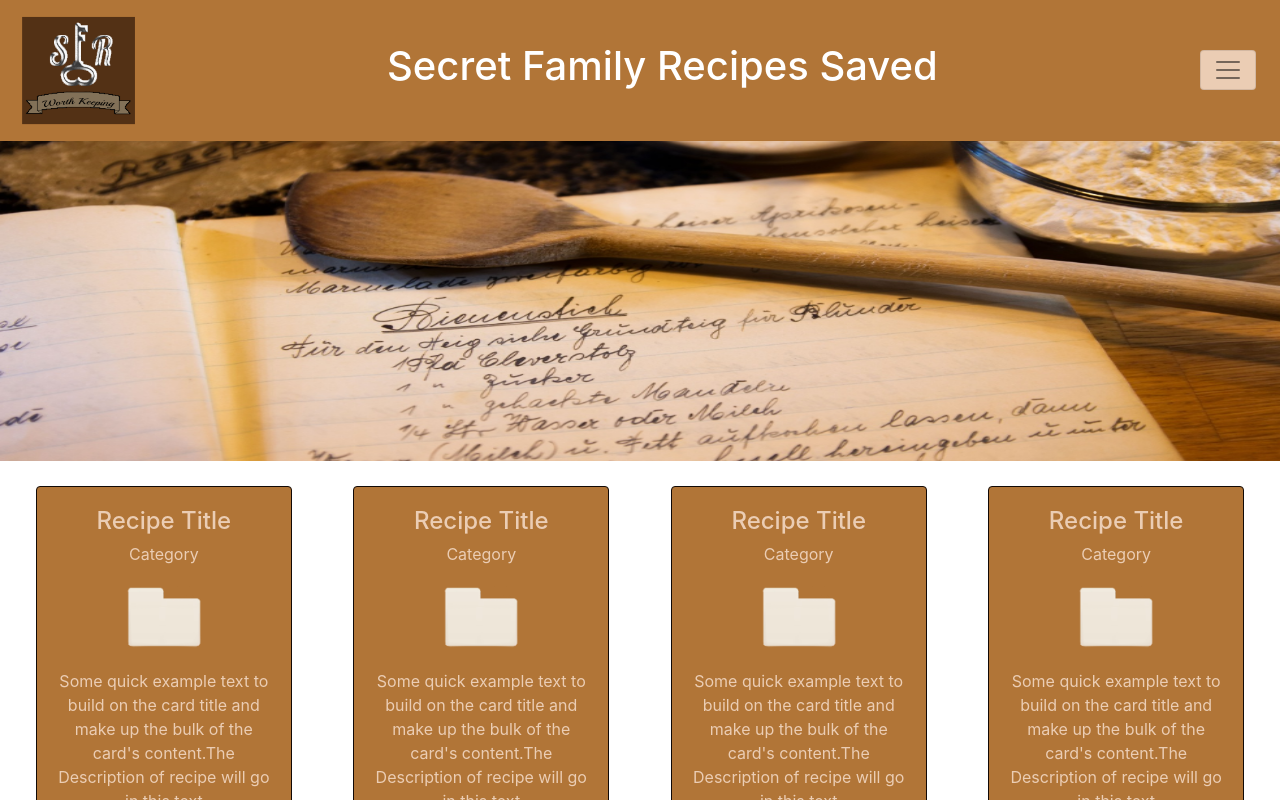
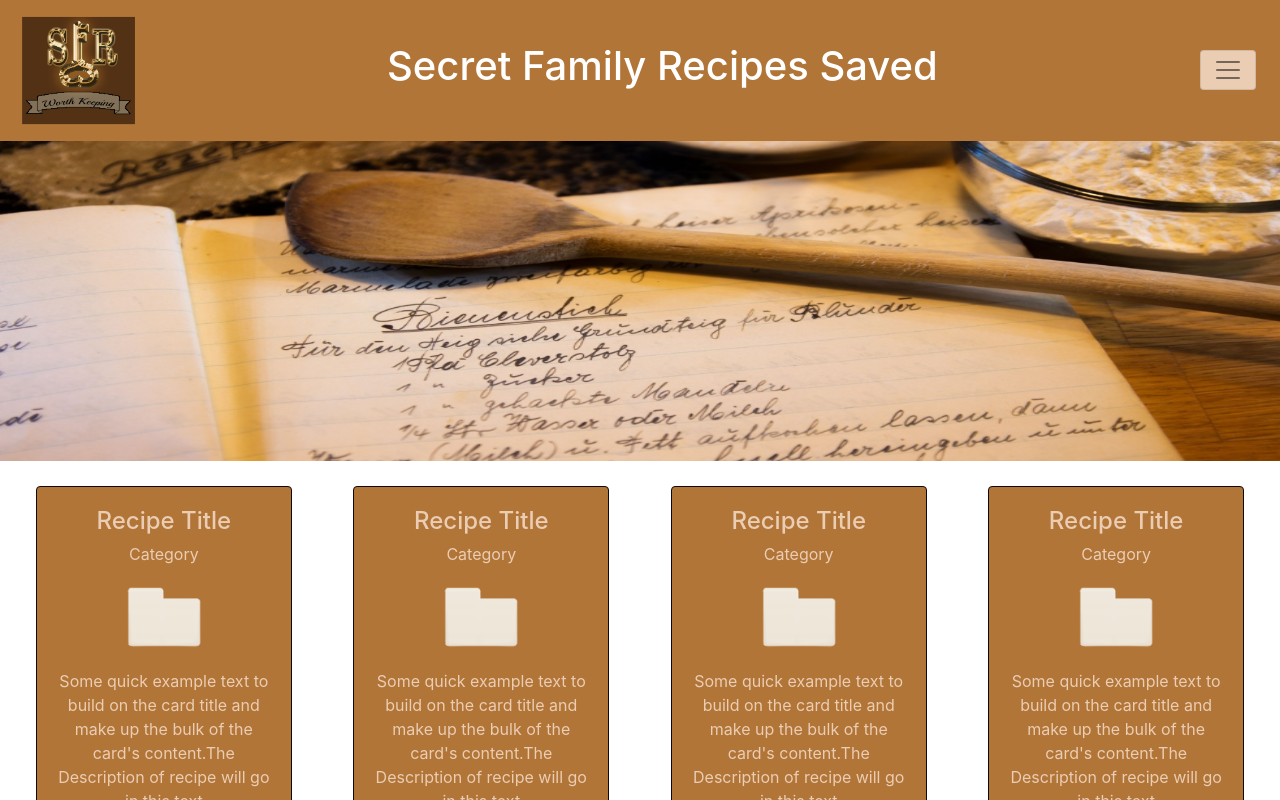
Before and after one commit to BW-Secret-Recipes-2-Krisda/front-end, a React (Create React App) app in the folder recipes/: page /savedrecipes in a window 1280 px wide. Shown: the top 800 px of the page. Built offline with nearby package versions, Linux system fonts and the light colour scheme; no server answers.

Commit message:
final touches to Logo revisions

```diff
--- a/recipes/src/components/NewRecipes.js
+++ b/recipes/src/components/NewRecipes.js
@@ -45,7 +45,7 @@ const NewRecipes = () => {
     return (
         <div>
             <Navbar style={{ background: '#b17537' }} light>
-                <img style={{ width: '10%' }} src={VintageRecipeCardwithTab} alt='' />
+                <img style={{ width: '10%', marginRight: '30%' }} src={VintageRecipeCardwithTab} alt='' />
                 <NavbarBrand href="/" className="mr-auto"><h1>Add A New Recipe</h1></NavbarBrand>
                 <NavbarToggler onClick={toggleNavbar} style={{ background: '#edcbd4' }} />
                 <Collapse isOpen={!collapsed} navbar>
--- a/recipes/src/components/SavedRecipes.js
+++ b/recipes/src/components/SavedRecipes.js
@@ -7,7 +7,7 @@ import Axios from 'axios';
 
 import vintageRecipeCardwithTabBlanked from '../components/vintageRecipeCardwithTabBlanked.png';
 import MarketingPage from '../components/MarketingPage.png';
-import Logoreviz from '../components/Logoreviz.png';
+import LogoGold from '../components/LogoGold.png';
 
 const SavedRecipes = () => {
     const [collapsed, setCollapsed] = useState(true);
@@ -28,7 +28,7 @@ const SavedRecipes = () => {
     return (
         <>
             <Navbar style={{ background: '#b17537', color: '#ebcdb4' }} light>
-                <img style={{ width: '10%' }} src={Logoreviz} alt='' />
+                <img style={{ width: '10%' }} src={LogoGold} alt='' />
                 <NavbarBrand href="/" style={{ color: 'white' }}>
                     <h1>
                         Secret Family Recipes Saved
```
Also changed, not shown: recipes/src/components/LogoGold.png (added).
